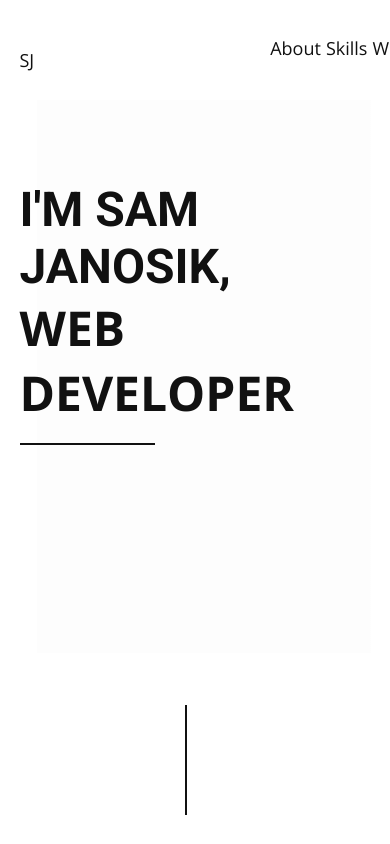
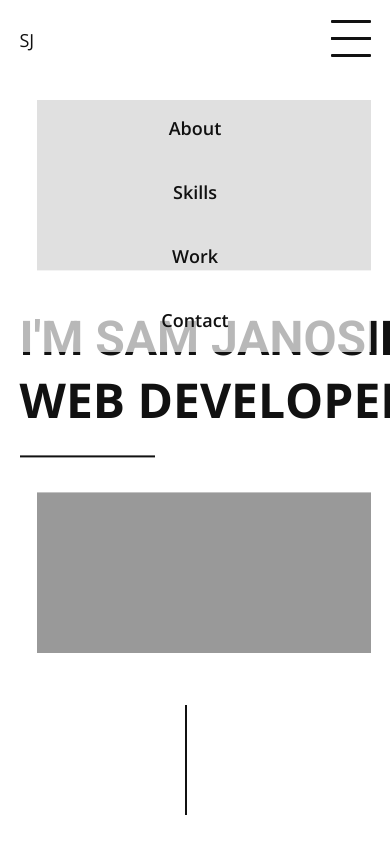
Before and after one commit to samjanosik/portfolio, a website: page index.html in a window 390 px wide. Shown: the top 844 px of the page. Drawn offline with nearby package versions, Linux system fonts and the light colour scheme; files that its build step writes are made by us from their sources; files whose address does not match are found by name.

Commit message:
working on mobile nav

```diff
--- a/dev/styles/partials/_about.scss
+++ b/dev/styles/partials/_about.scss
@@ -40,7 +40,7 @@
     }
     .aboutText {
         align-self: center;
-        width: 52%;
+        width: 50%;
         color: $headingColor;
     }
 }
--- a/dev/styles/partials/_header.scss
+++ b/dev/styles/partials/_header.scss
@@ -10,15 +10,18 @@ header {
         min-height: 75vh;
     }
     .headerText {
-        margin-top: 23%;
-        position: relative;
-        animation-duration: 1s;
+        position: absolute;
+        top: 50%;
+        transform: translateY(-30%);
+        background: #fff;
+        width: 500px;
+        padding: 40px 40px 60px 0;
         &::after {
             content: "";
             width: 135px;
             position: absolute;
             left: 0;
-            bottom: -20px;
+            bottom: 35px;
             border-bottom: 2px solid $headingColor;
         }
     }
@@ -38,10 +41,76 @@ header {
     }
 }
 .mainNav{
-    width: 30%;
+    width: 35%;
+    @include media(768px) {
+        display: flex;
+        justify-content: flex-end;
+    }
+    .hamburger {
+        display: none;
+        margin: 0;
+        padding: 20px 0;
+        width: 40px;
+        height: 40px;
+        position: relative;
+        transform: rotate(0deg);
+        transition: .5s ease-in-out;
+        cursor: pointer;
+        @include media(768px) {
+            display: block;
+        }
+        span {
+            display: block;
+            position: absolute;
+            height: 3px;
+            width: 100%;
+            background: $headingColor;
+            border-radius: 1px;
+            opacity: 1;
+            left: 0;
+            transform: rotate(0deg);
+            transition: .25s ease-in-out;
+        }
+        span:nth-child(1) {
+            top: 0px;
+        }
+        span:nth-child(2),
+        span:nth-child(3) {
+            top: 17px;
+        }
+        span:nth-child(4) {
+            top: 34px;
+        }
+    }
+    .hamburger.open span:nth-child(1) {
+        top: 17px;
+        width: 0%;
+        left: 50%;
+    }
+    .hamburger.open span:nth-child(2) {
+        transform: rotate(45deg);
+    }
+    .hamburger.open span:nth-child(3) {
+        transform: rotate(-45deg);
+    }
+    .hamburger.open span:nth-child(4) {
+        top: 15px;
+        width: 0%;
+        left: 50%;
+    }
     ul {
         display: flex;
         justify-content: space-between;
+        @include media(768px) {
+            // display: none;
+            flex-direction: column;
+            position: absolute;
+            width: 100%;
+            top: 60px;
+            text-align: center;
+            z-index: 30;
+            background: rgba(255,255,255,0.7);
+        }
     }
     a {
         padding: 15px 5px;
@@ -55,16 +124,25 @@ header {
             position: absolute;
             bottom: 5px;
             left: 0;
+            @include media(768px) {
+                display: none;
+            }
         }
         &:hover::after {
             transform: scaleX(1);
+        }
+        @include media(768px) {
+            padding: 20px;
+            display: inline-block;
+            font-weight: 600;
         }
     }
 }
 
 .heroContainer {
     width: 95%;
-    background-image: linear-gradient(to bottom, rgba(250, 250, 250, 0.4), rgba(250, 250, 250, 0.4)), url('../assets/background3-test.jpeg');
+    // background-image: linear-gradient(to bottom, rgba(250, 250, 250, 0.4), rgba(250, 250, 250, 0.4)), url('../assets/background3-test.jpeg');
+    background: #999;
     background-size: cover;
     background-position: center;
     position: absolute;
--- a/index.html
+++ b/index.html
@@ -19,6 +19,12 @@
                 <!-- logo will go here -->
                 <a href="" class="logo">SJ</a>
                 <nav class="mainNav">
+                    <div class="hamburger">
+                        <span></span>
+                        <span></span>
+                        <span></span>
+                        <span></span>
+                    </div>
                     <ul>
                         <li><a href="#about">About</a></li>
                         <li><a href="#skills">Skills</a></li>
@@ -28,7 +34,7 @@
                 </nav>
             </div>
 
-            <div class="headerText animated fadeInLeft">
+            <div class="headerText">
                 <h1>I'm Sam Janosik,</h1>
                 <h3>Web Developer</h3>
             </div>
@@ -43,7 +49,7 @@
     <section id="about">
         <div class="outerWrapper">
             <div class="innerWrapper">
-                <h2 class="animated fadeInUp">About Me</h2>
+                <h2>About Me</h2>
 
                 <div class="aboutContent">
                     <div class="portrait">
@@ -56,7 +62,6 @@
                 </div>
             </div>
 
-
         </div>
     </section>
 
@@ -64,7 +69,7 @@
         <div class="outerWrapper">
             <div class="innerWrapper">
                 <h2>Skills and </br> Tools</h2>
-                <ul class="wow fadeInUp">
+                <ul>
                     <li>
                         <i class="devicon-react-original"></i>
                         <p>React</p>
@@ -101,7 +106,6 @@
                         <i class="devicon-sass-original"></i>
                         <p>sass</p>
                     </li>
-                    <!-- firebase logo? -->
                 </ul>
             </div>
             </div>
@@ -114,7 +118,7 @@
             </div>
 
             <ul class="projects">
-                <li class="project">
+                <li class="project wow fadeInUp" data-wow-duration="1.5s">
                     <div class="project__img">
                         <img src="http://unsplash.it/525/400" alt="">
                     </div>
@@ -130,7 +134,7 @@
                         <a href="" class="btn">View Live</a>
                     </div>
                 </li>
-                <li class="project project--right">
+                <li class="project project--right wow fadeInUp" data-wow-duration="1.5s">
                     <div class="project__img">
                         <img src="http://unsplash.it/525/400" alt="">
                     </div>
@@ -146,7 +150,7 @@
                         <a href="" class="btn">View Live</a>
                     </div>
                 </li>
-                <li class="project project--left">
+                <li class="project project--left wow fadeInUp" data-wow-duration="1.5s">
                     <div class="project__img">
                         <img src="http://unsplash.it/525/400" alt="">
                     </div>
@@ -162,7 +166,7 @@
                         <a href="" class="btn">View Live</a>
                     </div>
                 </li>
-                <li class="project project--right">
+                <li class="project project--right wow fadeInUp" data-wow-duration="1.5s">
                     <div class="project__img">
                         <img src="http://unsplash.it/525/400" alt="">
                     </div>
@@ -185,7 +189,6 @@
     <section id="contact">
         <div class="outerWrapper">
             <div class="innerWrapper">
-                <!-- contact section tbd...form? -->
                 <h2>Contact Me</h2>
                 <a href="" class="email">sam@samjanosik.com</a>
                 <ul class="social">
```
